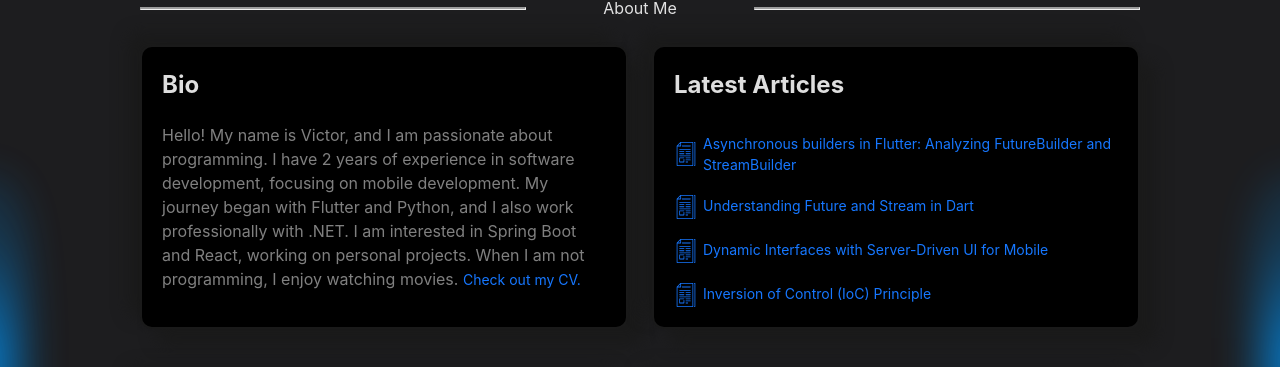
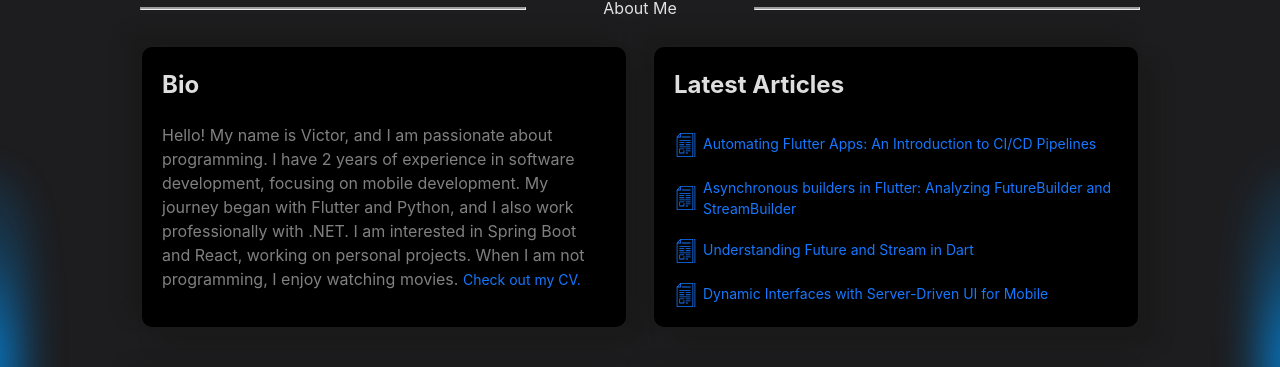
Before and after one commit to vlopess/PersonalSite, a React (Vite) app: page / in a window 1280 px wide. Shown: the part 1012-1379 px from the top of the page. Built offline with nearby package versions, Linux system fonts and the light colour scheme.

Commit message:
Actualizar ContentHome.jsxAdd

```diff
--- a/src/components/ContentHome/ContentHome.jsx
+++ b/src/components/ContentHome/ContentHome.jsx
@@ -115,6 +115,8 @@ export const ContentHome = () => {
                                     <h2><Translator path="aboutMe.article.title"/></h2>
                                 </div>
                                 <div style={{height: "10%"}}>
+                                    <Article text={"Automating Flutter Apps: An Introduction to CI/CD Pipelines"}
+                                             link={"https://medium.com/@Victorldev/automating-flutter-apps-an-introduction-to-ci-cd-pipelines-197919d0e886"}/>
                                     <Article text={"Asynchronous builders in Flutter: Analyzing FutureBuilder and StreamBuilder"}
                                              link={"https://medium.com/@Victorldev/asynchronous-builders-in-flutter-analyzing-futurebuilder-and-streambuilder-d3f8af3af88a"}/>
                                     <Article
@@ -122,8 +124,6 @@ export const ContentHome = () => {
                                         link={"https://medium.com/@Victorldev/understanding-future-and-stream-in-dart-cba0842a8470"}/>
                                     <Article text={"Dynamic Interfaces with Server-Driven UI for Mobile"}
                                              link={"https://medium.com/@Victorldev/dynamic-interfaces-with-server-driven-ui-for-mobile-bf934b8b3c4f"}/>
-                                    <Article text={"Inversion of Control (IoC) Principle"}
-                                             link={"https://medium.com/@Victorldev/inversion-of-control-ioc-principle-a8b8a79e1e01"}/>
                                     <div style={{margin: "30px 0 5px 0"}}>
                                         <Article svg={ArrowRight} text={<Translator path="aboutMe.article.more"/>} link={"https://medium.com/@Victorldev"}/>
                                     </div>
```
